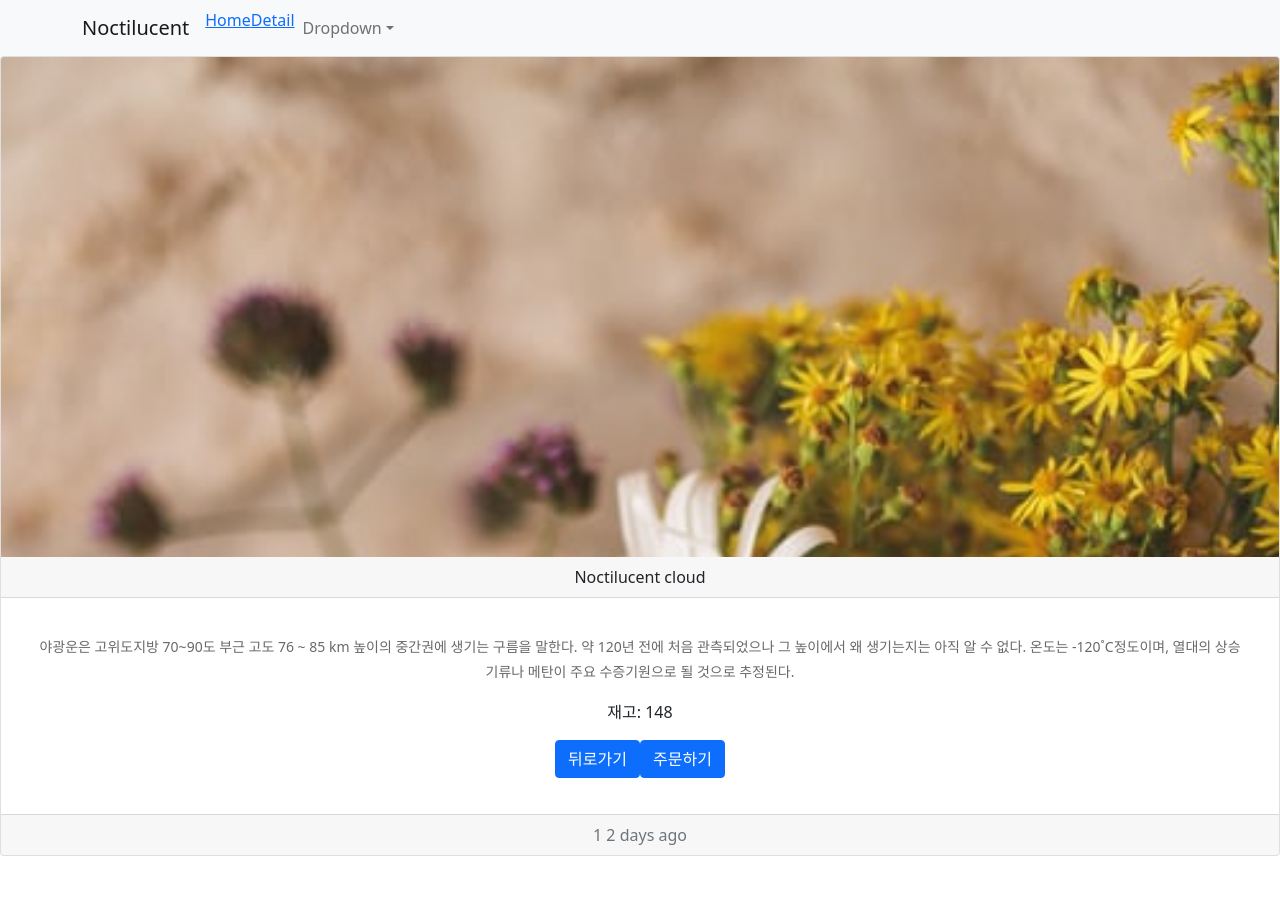
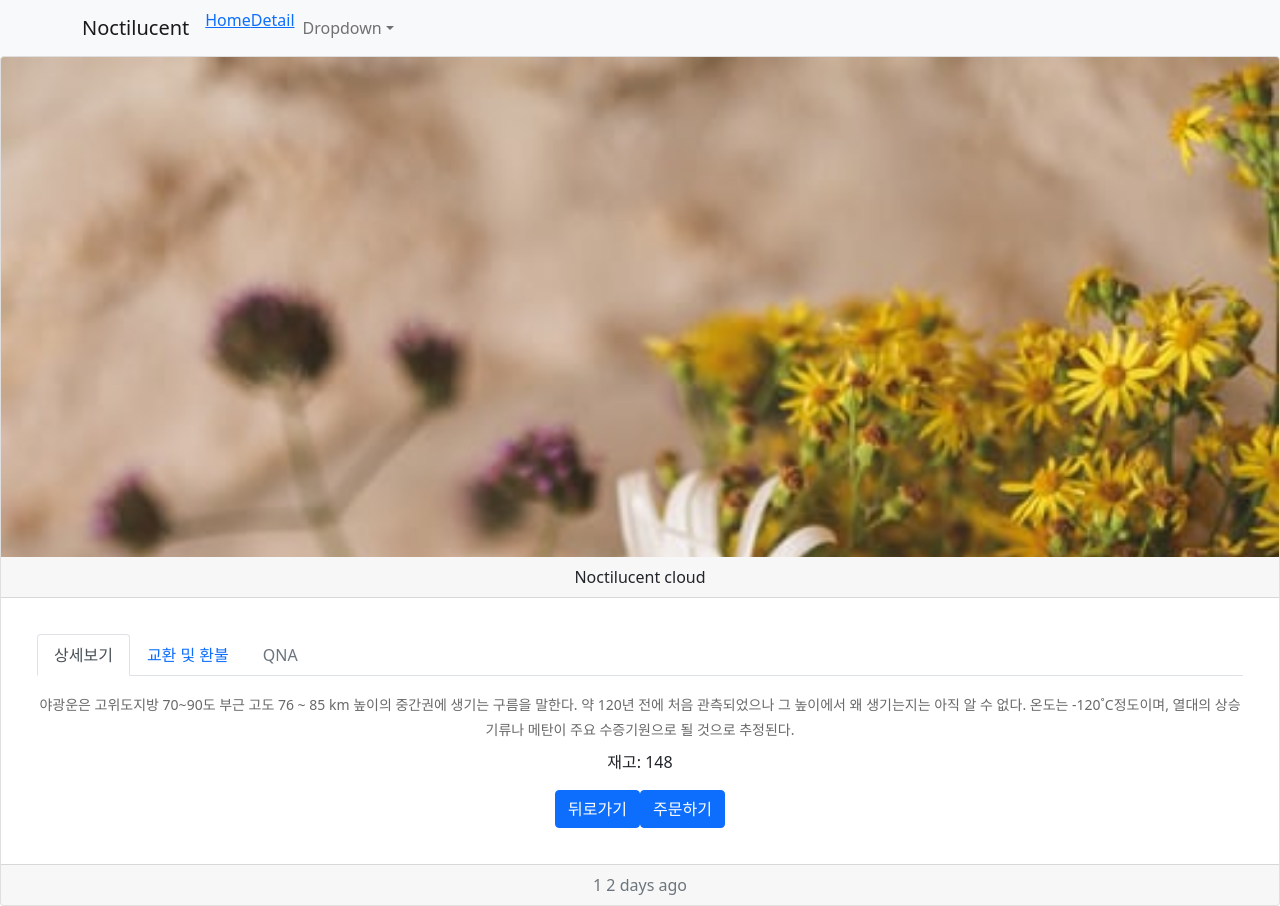
Before and after one commit to rustywhite404/reactShopping, a React (Create React App) app: page /detail/1 in a window 1280 px wide. Before the commit the page ends 856 px from the top, so only its background shows below. Built offline with nearby package versions, Linux system fonts and the light colour scheme.

Commit message:
상세페이지 탭 추가

```diff
--- a/src/Product.js
+++ b/src/Product.js
@@ -1,6 +1,6 @@
 import React, {useEffect, useState} from "react";
 import {useHistory, useParams} from 'react-router-dom';
-import  {Card,Button} from 'react-bootstrap';
+import  {Card,Button,Tab,Tabs} from 'react-bootstrap';
 import styled from 'styled-components';
 import './Product.scss';
 /* styled-components 라이브러리를 사용하면 컴포넌트를 만들 때 스타일을 미리 주입해서 만들 수 있다. */
@@ -72,6 +72,7 @@ function Product(props){
     //     // useEffect는 여러 개도 사용이 가능하고, 적은 순서대로 순차 실행된다.
     // });
 
+    let [clickTab, changeClickTab] = useState(0);
     return(
         <Card className="text-center">
         <div className="productImg" >
@@ -85,10 +86,27 @@ function Product(props){
 
 
             <Box>
-                <Card.Text>
-                    <Subject coloring={'dimgrey'}>{findProduct.content}</Subject>
-                    {/* 위에서 만들어놓은 props.coloring을 이런식으로 사용할 수 있다. */}
-                </Card.Text>
+            <Tabs
+                defaultActiveKey="home"
+                transition={true}
+                id="noanim-tab-example"
+                className="mb-3"
+                >
+                <Tab eventKey="home" title="상세보기">
+                    <Card.Text>
+                        <Subject coloring={'dimgrey'}>{findProduct.content}</Subject>
+                        {/* 위에서 만들어놓은 props.coloring을 이런식으로 사용할 수 있다. */}
+                    </Card.Text>
+                </Tab>
+                <Tab eventKey="profile" title="교환 및 환불">
+                    교환 및 환불은 불가능합니다.
+                </Tab>
+                <Tab eventKey="contact" title="QNA" disabled>
+                    내용 3
+                </Tab>
+            </Tabs>
+
+
                 {inputData}
                 <Info stock={props.stock} num={id}></Info>
                 {/*
```
